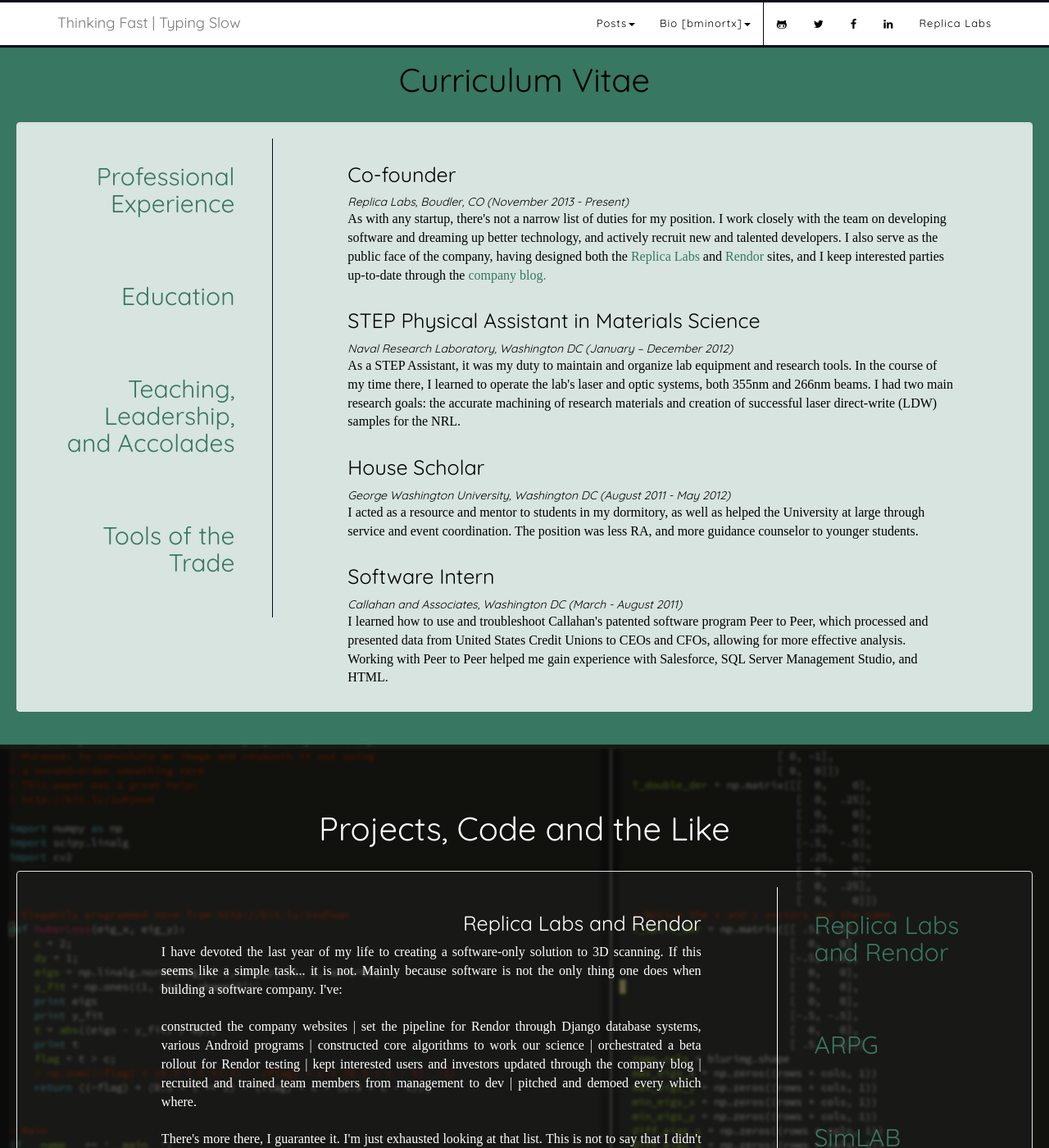
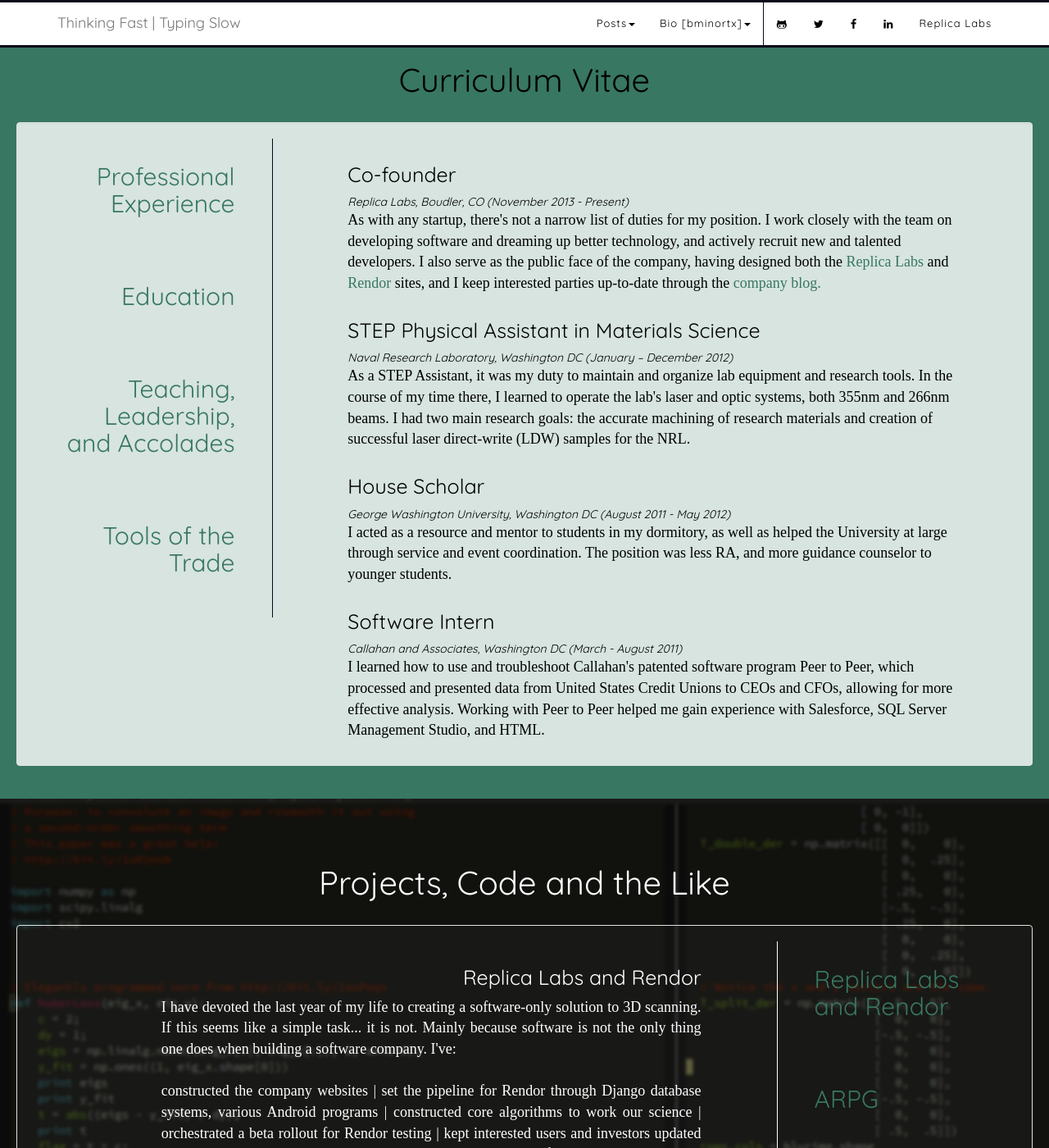
Before and after one commit to bminortx/bminortx.github.io, a Jekyll site: the page built from about/index.html, in a window 1280 px wide and 1400 px high, scrolled down 841 px. Shown: the whole window at 82% size. Built offline with Jekyll 4.4.1, drawn with Linux system fonts in a browser that asks for light colours; nearby versions of some CDN libraries; some web fonts are replaced.

Commit message:
Even font across page

```diff
--- a/css/cover.css
+++ b/css/cover.css
@@ -217,7 +217,8 @@
 
 .cv-section p {
     font-family: "Khula";
-    font-size: 16px;
+    font-weight: 300;
+    font-size: 18px;
     text-align: left;
 }
 
@@ -289,8 +290,9 @@
 
 .code-section p {
     font-family: "Khula";
+    font-weight: 300;
+    font-size: 18px;
     margin-left: 80px;
-    font-size: 16px;
 }
 
 /* ******************* */
```
